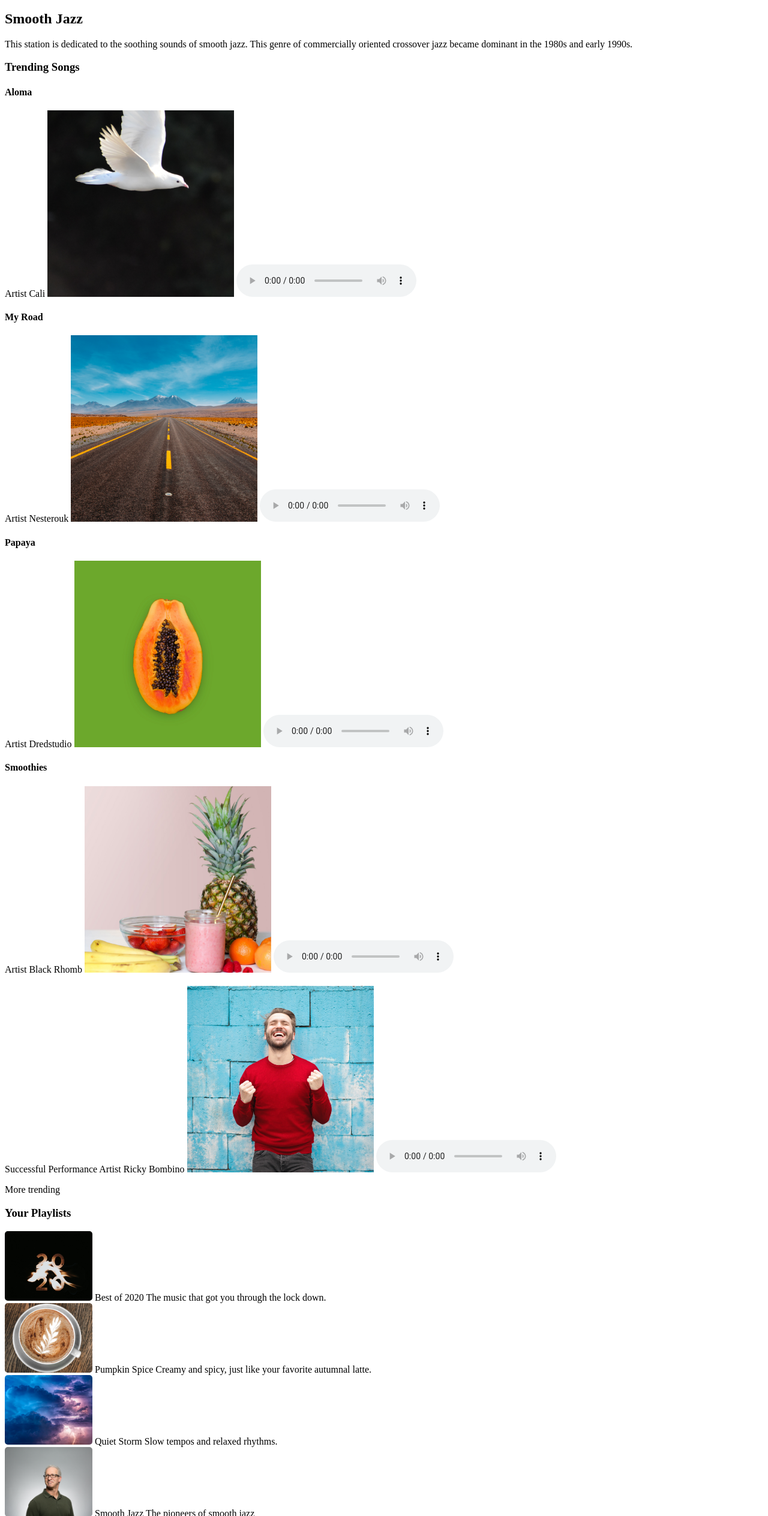
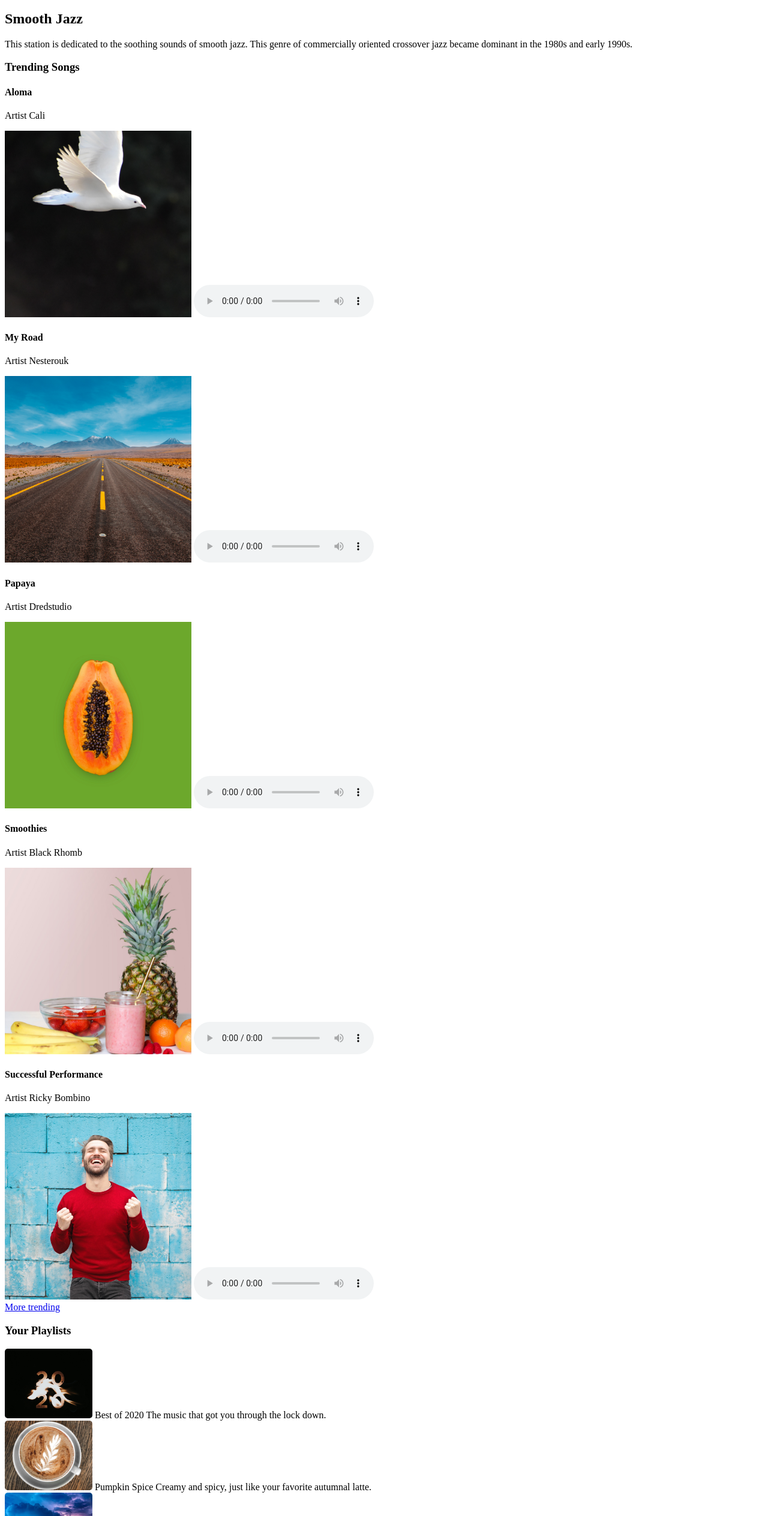
Before and after one commit to EddieLara21/streamingmedia, a plain HTML site: page index.html in a window 1280 px wide. Shown: the part 172-2700 px from the top of the page at 60% size. Drawn offline with Linux system fonts and the light colour scheme.

Commit message:
updated the html

```diff
--- a/index.html
+++ b/index.html
@@ -16,51 +16,50 @@
                 <li><a href="#">Trending Songs</a></li>
                 <li><a href="#">Your playlists</a></li>
                 <li><a href="#">Curated Playlists</a></li>
-                <li><a href="#">duke-silver.png</a></li>
+                <li><a href="#"><img src="image/duke-silver.png" alt="image of Duke Silver"></a></li>
             </ul>
         </nav>
-        <section>
+        <section id="smoothJazz">
             <h2>Smooth Jazz</h2>
             <p>This station is dedicated to the soothing sounds of smooth jazz. This genre of commercially oriented crossover jazz became dominant in the 1980s and early 1990s.</p>
+        </section>
 
-        </section>
-        <section>
+        <section id="trending">
             <h3>Trending Songs</h3>
             <section>
                 <h4>Aloma</h4>
-                Artist Cali
+                <p>Artist Cali</p>
                 <img src="images/aloma-cover.png" alt="Image of a white bird flying in a black background">
                 <audio controls src="audio/aloma.mp3"></audio>
             </section>
             <section>
                 <h4>My Road</h4>
-                Artist Nesterouk
+                <p>Artist Nesterouk</p>
                 <img src="images/my-road-cover.png" alt="Image of a two lane highway in a desert heading towards a snowcapped mountain on a bright sunny day">
                <audio controls src="audio/my-road.mp3"></audio>
             </section>
             <section>
                 <h4>Papaya</h4>
-            Artist Dredstudio
+                <p>Artist Dredstudio</p>
                 <img src="images/papaya-cover.png" alt="Image of an open papaya on a green background">
                 <audio controls src="audio/papaya.mp3"></audio>
             </section>
             <section>
                 <h4>Smoothies</h4>
-            Artist Black Rhomb
+                <p>Artist Black Rhomb</p>
                 <img src="images/smoothies-cover.png" alt="Pink Smoothie surrounded with bananas, straberries, oranges, a pineaple on a white table with a pastel pink wall">
                 <audio controls src="audio/smoothies.mp3"></audio>
             </section>
-        </section>
             <section>
-            <section>
-                <h3></h3>Successful Performance
-            Artist Ricky Bombino
+                <h4>Successful Performance</h4>
+                <p>Artist Ricky Bombino</p>
                 <img src="images/successful-performance-cover.png" alt="Man that looks like Chris Evans in a red sweater ready to fight with happiness in front of a light blue brick wall">
                 <audio controls src="audio/successful-performance.mp3"></audio>
             </section>
-            <p>More trending</p>
+            <a href="#">More trending</a>
        </section>
-       <section>
+
+       <section id="yourPlaylists">
             <h3>Your Playlists</h3>
             <section>
                 <section>
@@ -88,11 +87,11 @@
                     Smooth Study
                     Background music to keep you going while you study.
                 </section>
-            <p>All your playlists</p>
+                <a href="#">All your playlists</a>
+            </section>
         </section>
 
-       </section>
-       <section>
+        <section id="curatedPlaylists">
             <h3>Curated Playlists</h3>
             <section>
                 <section>
@@ -120,9 +119,8 @@
                     Jazz Saxophone
                     The greatest collection of your sax favorites.
                 </section>
-            <p>More curated</p>
             </section>
-
+            <a href="#">More curated</a>
        </section>
     </main>
     <footer>
```
Lines whose indentation alone changed are shown as unchanged.
